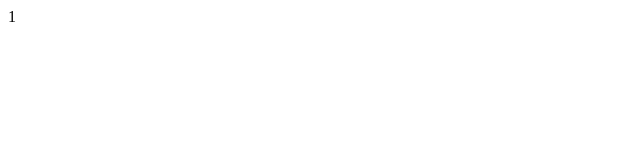
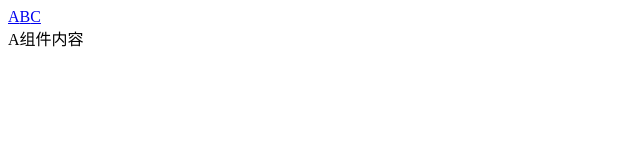
Before and after one commit to web-ljc/stu-react, a React (Create React App) app in the folder demo0816/: page / in a window 1280 px wide. Shown: the top 160 px of the page, without its empty margins (0-640 px from the left). Built offline with nearby package versions, Linux system fonts and the light colour scheme.

Commit message:
react-router-dom基础使用

```diff
--- a/demo0816/package.json
+++ b/demo0816/package.json
@@ -8,6 +8,7 @@
     "@testing-library/user-event": "^13.5.0",
     "react": "^18.2.0",
     "react-dom": "^18.2.0",
+    "react-router-dom": "^5.3.4",
     "react-scripts": "5.0.1",
     "web-vitals": "^2.1.4"
   },
--- /dev/null
+++ b/demo0816/src/App.jsx
@@ -0,0 +1,69 @@
+import React from 'react'
+import { HashRouter, Route, Link, Switch, Redirect } from 'react-router-dom'
+
+// 导入组件
+import A from './views/A'
+import B from './views/B'
+import C from './views/C'
+
+const App = () => {
+    /*
+        基于<HashRouter>把所有要渲染的内容包起来，开启hash路由
+            + 后续用到的<Route> <Link>等，都需要在HashRouter/BrowserRouter中使用
+            + 开启后，整个页面地址会默认设置一个 #/哈希值
+
+        Link实现路由切换/跳转的组件
+            + 最后渲染完毕的结果依然是A标签
+            + 它可以根据路由模式，自动设定点A切换的方式
+    */
+    return <HashRouter>
+        {/* 导航 */}
+        <nav>
+            <Link to="/">A</Link>
+            <Link to="/b">B</Link>
+            <Link to="/c">C</Link>
+        </nav>
+        {/* 路由容器:每一次页面加载或路由切换完毕，都会根据当前的hash，到这里跟每一个Route匹配，根据匹配内容放到容器中渲染 */}
+        <div className="content">
+            {/*
+                Switch:确保路由中，只要有一项匹配，则不继续向下匹配
+                exact: 设置匹配模式为精准匹配
+            */}
+            <Switch>
+                <Route exact path="/" component={A} />
+                <Route path="/b" component={B} />
+                <Route path="/c" component={C} />
+                {/*
+                    放在最后，path设置为*或不写，意思是：以上都不匹配，则执行这个规则
+                    <Route path="*" component={404组件} />
+                    重定向到默认/地址
+                    <Redirect from="" to="/" exact />
+                        - from:从哪个地址来
+                        - to：重定向地址
+                        - exact是对from地址的修饰，开启精准匹配
+                */}
+                <Redirect to="/" />
+            </Switch>
+        </div>
+    </HashRouter>
+}
+
+export default App
+
+/*
+路径地址匹配的规则
+    路由地址：Route中path字段制定的地址
+    页面地址：浏览器URL后面的哈希值
+    非精准匹配
+        - 页面地址和路由地址一样
+        - 页面地址中包含一套完整的路由地址
+    精准匹配：
+        - 两个地址只有一模一样
+
+    页面地址  路由地址 非精准匹配 精准匹配
+        /       /       true    true
+        /       /login  false   false
+        /login  /       true    false
+
+
+*/
--- a/demo0816/src/index.js
+++ b/demo0816/src/index.jsx
@@ -1,9 +1,10 @@
 import React from 'react';
 import ReactDOM from 'react-dom/client';
+import App from './App'
 
 const root = ReactDOM.createRoot(document.getElementById('root'));
 root.render(
   <React.StrictMode>
-    <div>1</div>
+    <App />
   </React.StrictMode>
 );
--- /dev/null
+++ b/demo0816/src/views/A.jsx
@@ -0,0 +1,9 @@
+import React from 'react'
+
+const A = () => {
+    return <div className='box'>
+        A组件内容
+    </div>
+}
+
+export default A
--- /dev/null
+++ b/demo0816/src/views/B.jsx
@@ -0,0 +1,9 @@
+import React from 'react'
+
+const B = () => {
+    return <div className='box'>
+        B组件内容
+    </div>
+}
+
+export default B
--- /dev/null
+++ b/demo0816/src/views/C.jsx
@@ -0,0 +1,9 @@
+import React from 'react'
+
+const C = () => {
+    return <div className='box'>
+        C组件内容
+    </div>
+}
+
+export default C
```
Also changed, not shown: 1 other file (tests, documents, lock files or other folders).
